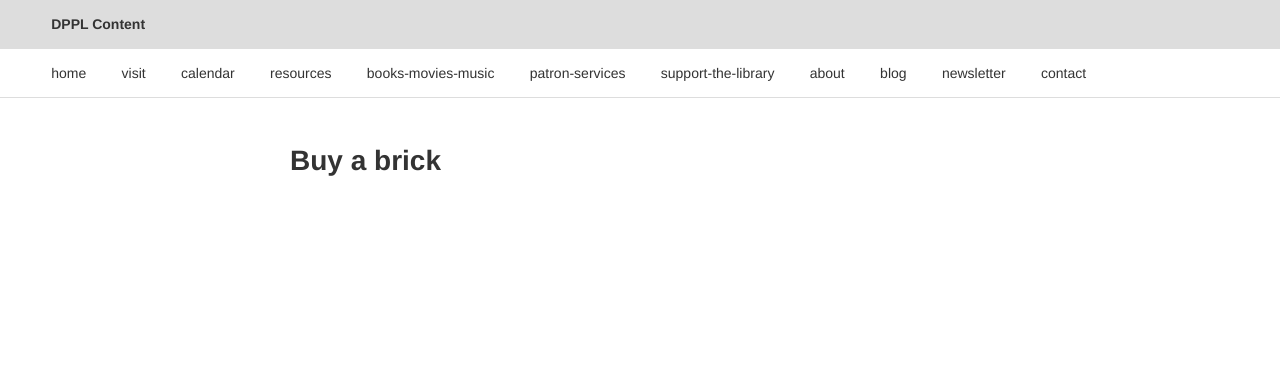
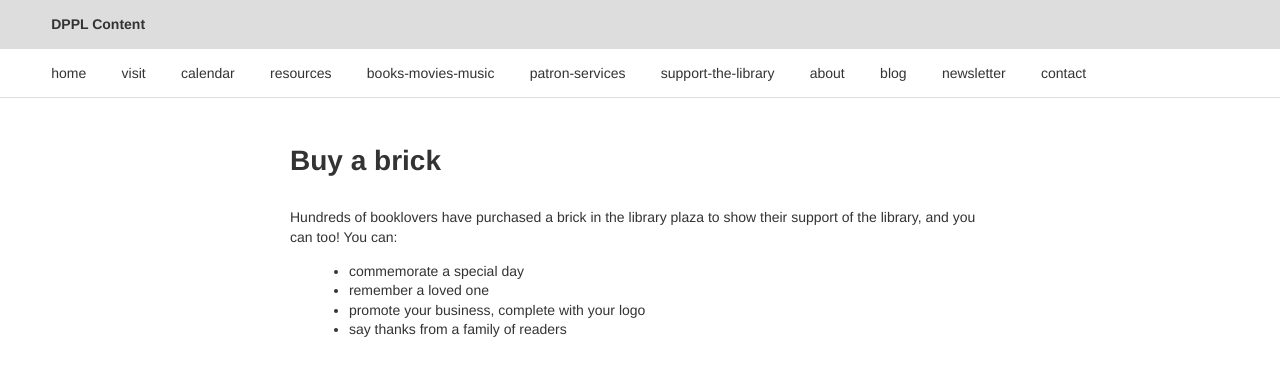
Before and after one commit to dpplweb/dppl-content, a Jekyll site: the page built from _posts/roberta/0702-01-01-buy-a-brick.md, in a window 1280 px wide. Shown: the top 376 px of the page. Built offline with Jekyll 4.4.1, drawn with Linux system fonts in a browser that asks for light colours; Markdown is read by kramdown in place of the engine named in the settings.

Commit message:
Updated 0702-01-01-buy-a-brick.md

```diff
--- a/_posts/roberta/0702-01-01-buy-a-brick.md
+++ b/_posts/roberta/0702-01-01-buy-a-brick.md
@@ -1,11 +1,21 @@
 ---
+categories:
+  - "support-the-library"
+  - roberta
+section: "support-the-library"
+author: Roberta
 layout: post
 title: Buy a brick
-author: Roberta
-section: support-the-library
-categories: [support-the-library, roberta]
-audience: ""
-keywords: ""
-goals: ""
-actions: ""
+audience: "library patron, donor"
+keywords: "donation, buy a brick, library plaza"
+goals: buy a brick in the library plaza
+actions: download the buy a brick form
+published: true
 ---
+
+Hundreds of booklovers have purchased a brick in the library plaza to show their support of the library, and you can too! You can:
+
+- commemorate a special day
+- remember a loved one
+- promote your business, complete with your logo
+- say thanks from a family of readers
```
